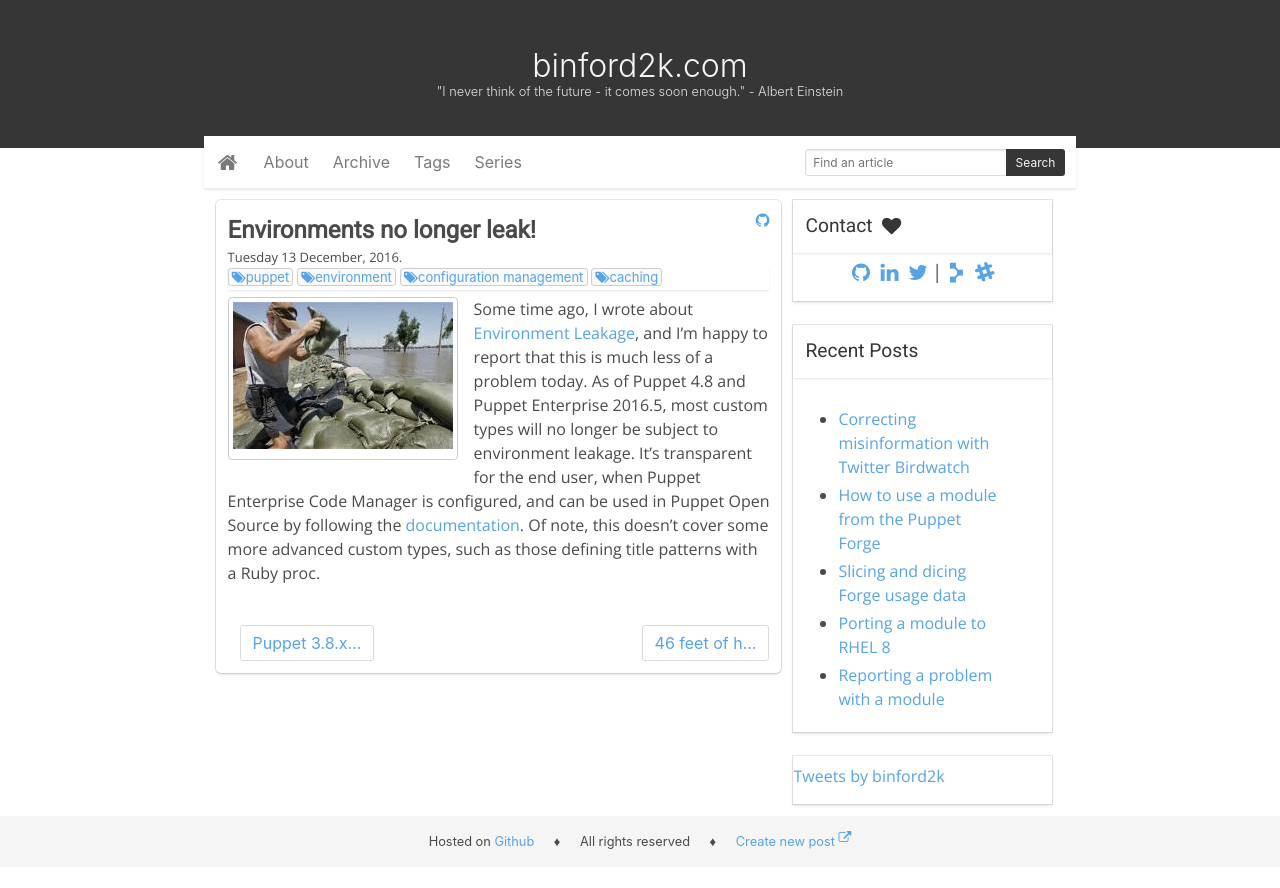
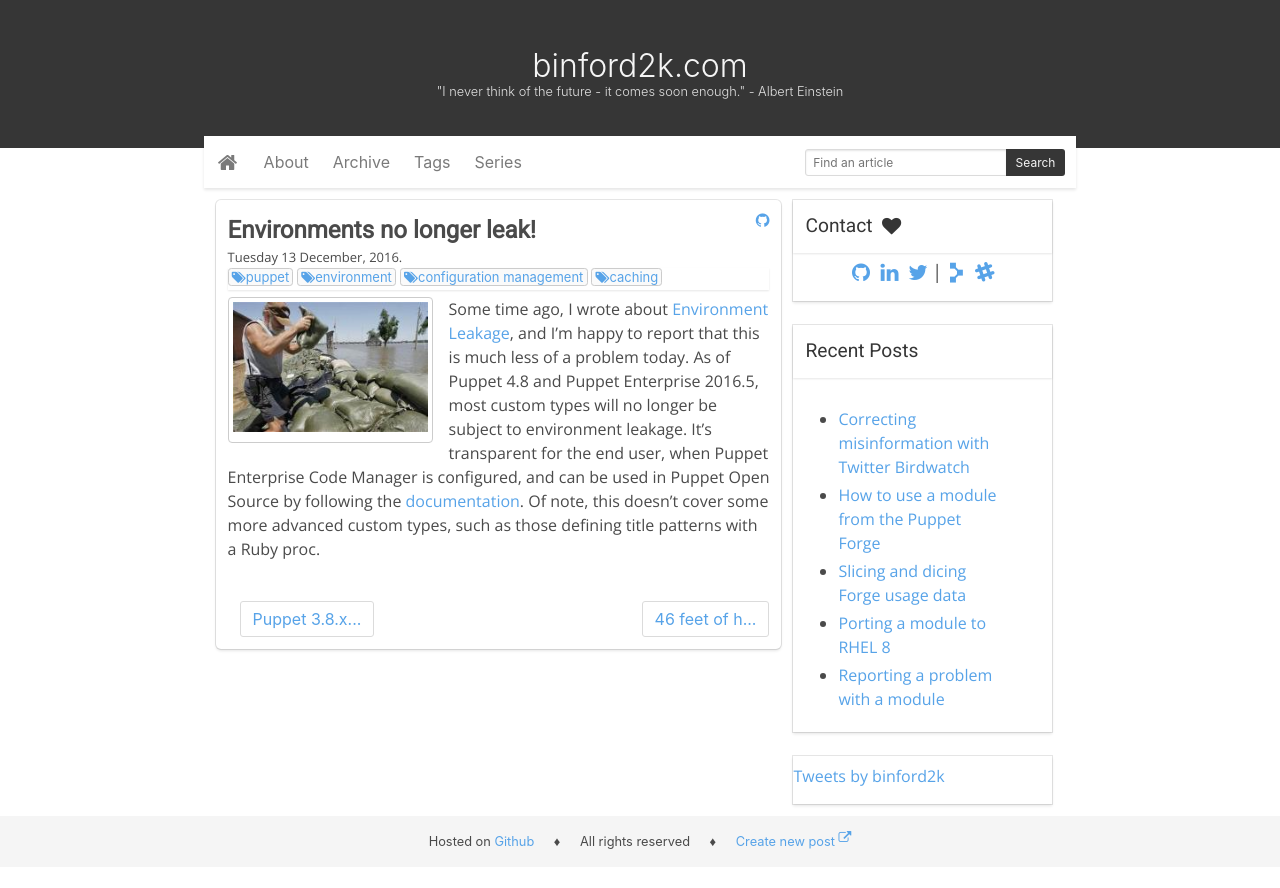
Before and after one commit to binford2k/binford2k.com, a Jekyll site: the page built from _posts/2016-12-13-environments-no-longer-leak.md, in a window 1280 px wide. Shown: the top 888 px of the page. Built offline with Jekyll 4.4.1, drawn with Linux system fonts in a browser that asks for light colours; comment, search, counter and statistics services are not loaded.

Commit message:
make the story image more consistent

```diff
--- a/assets/css/custom.css
+++ b/assets/css/custom.css
@@ -103,6 +103,8 @@ h1.title > span {
   margin: 0 1em 1em 0;
   border: 1px solid #ccc;
   border-radius: 0.25em;
+  max-height: 205px;
+  max-width: 205px;
 }
 
 .post-source {
```
